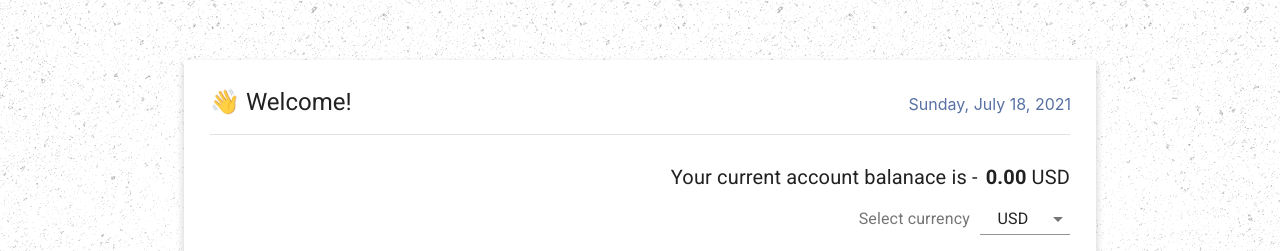
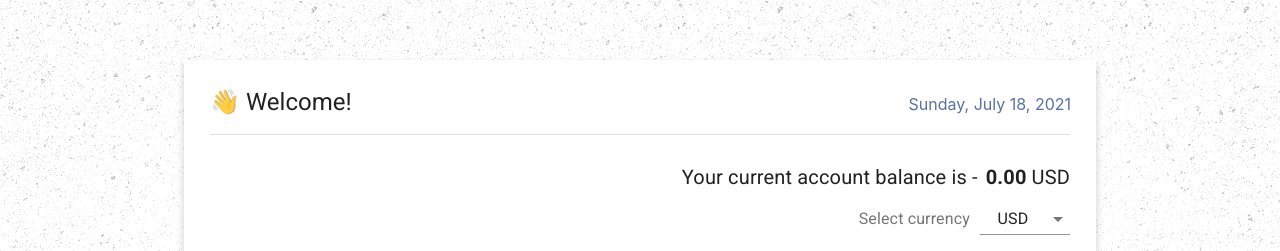
Before and after one commit to kukiron/react-wallet, a React (Create React App) app: page / in a window 1280 px wide. Shown: the top 251 px of the page. Built offline with nearby package versions, Linux system fonts and the light colour scheme.

Commit message:
fix typo

```diff
--- a/src/components/Summary.js
+++ b/src/components/Summary.js
@@ -84,7 +84,7 @@ function Summary({ total, currencies, onUpdateBalance }) {
 
         <CardContent className={classes.content}>
           <Typography variant="h6" className={classes.title}>
-            Your current account balanace is -
+            Your current account balance is -
             <span className={classes.balance}>{`${formatBalance(
               balance
             )}`}</span>
--- a/src/components/common/ModalButton.js
+++ b/src/components/common/ModalButton.js
@@ -20,7 +20,7 @@ const useStyles = makeStyles({
   growTo: { transformOrigin: "center top" },
 });
 
-const EXCHANGE_FULL_BALANCE = "Echange all";
+const EXCHANGE_FULL_BALANCE = "Exchange all";
 const options = [EXCHANGE_FULL_BALANCE, "Exchange"];
 
 function ModalButton({
```
